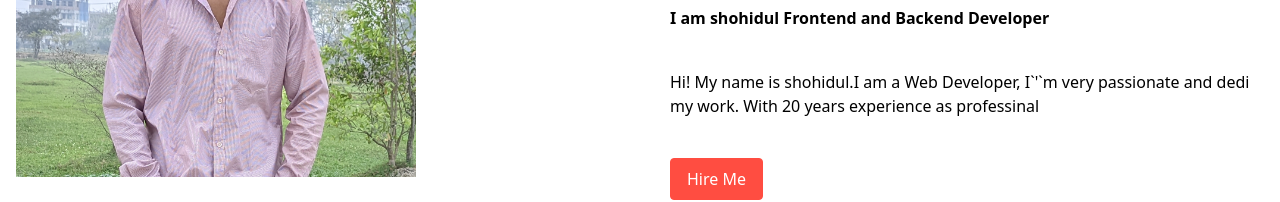
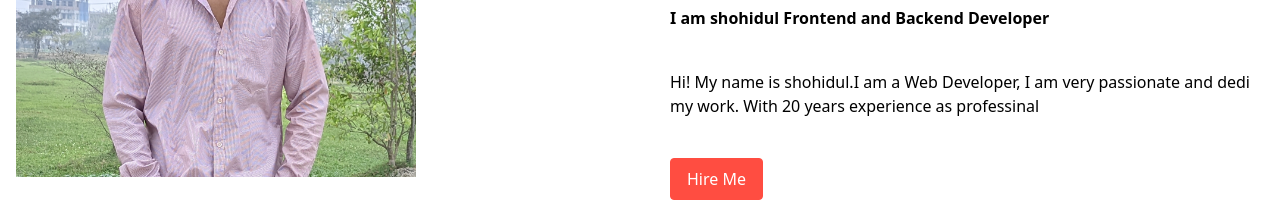
Before and after one commit to shohedul1/Shohidul-Islam--Protfolio, a Next.js app: page / in a window 1280 px wide. Shown: the part 1290-1492 px from the top of the page. Built offline with nearby package versions, Linux system fonts and the light colour scheme.

Commit message:
frit-commit1

```diff
--- a/components/About.js
+++ b/components/About.js
@@ -63,7 +63,7 @@ function About() {
                     </div>
                     <div className='max-w-[800px]'>
                         <h2 className='font-bold mt-16 mb-10'>I am shohidul Frontend and Backend Developer</h2>
-                         <p>Hi! My name is shohidul.I am a Web Developer, I`'`m very passionate and dedi my work. With 20 years experience as professinal</p>
+                         <p>Hi! My name is shohidul.I am a Web Developer, I am very passionate and dedi my work. With 20 years experience as professinal</p>
                          <Button link="#" text="Hire Me"/>
                     </div>
                 </div>
```
